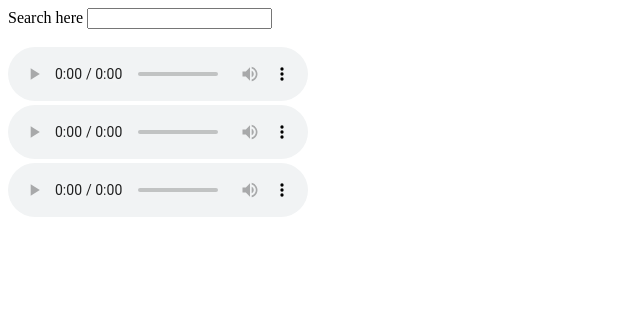
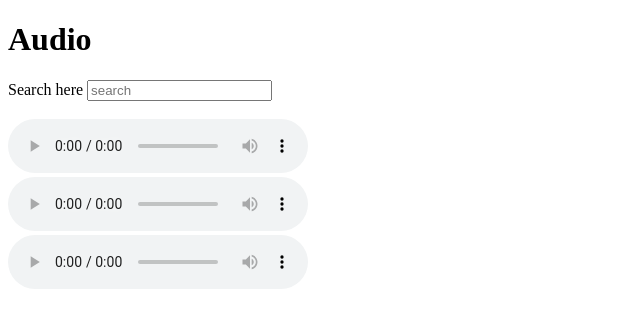
Before and after one commit to JaeBotchway/mediaPlayer, a plain HTML site: page audio.html in a window 1280 px wide. Shown: the whole page, without its empty margins (0-640 px from the left). Drawn offline with Linux system fonts and the light colour scheme.

Commit message:
second commit

```diff
--- a/audio.html
+++ b/audio.html
@@ -7,9 +7,10 @@
     <title>Audio</title>
 </head>
 <body>
+    <h1>Audio</h1>
     <form>
         <label for="search">Search here</label>
-        <input type="search" name="search" peholder="search">
+        <input type="search" name="search" placeholder="search">
     </form>
     <br/>
 
```
Also changed, not shown: index.html (+3 -2 lines), video.html (+2 -2 lines).
